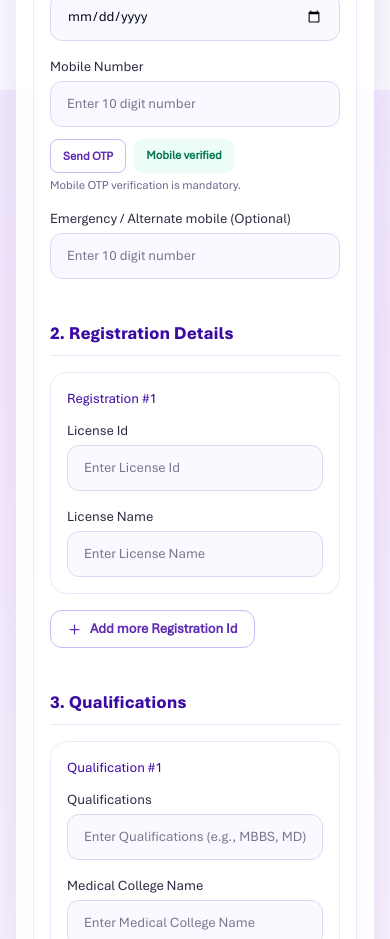
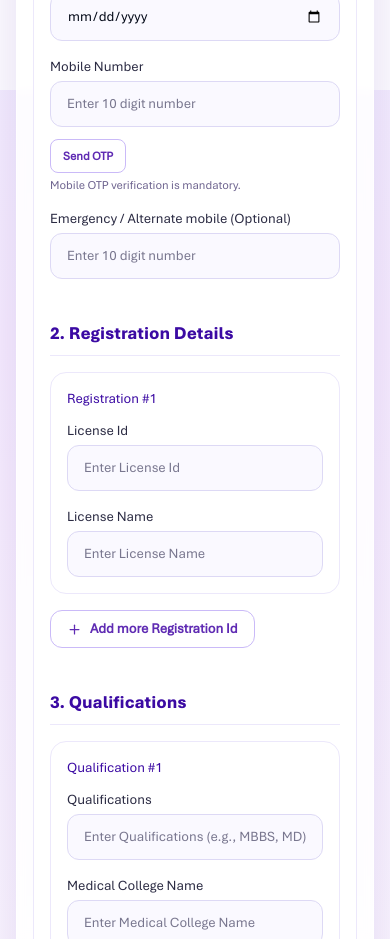
Before and after one commit to AmanDwivedi9335/clinic-portpolio, a Next.js app: page /doctorRegistration in a window 390 px wide. Shown: the part 820-1759 px from the top of the page. Built offline with nearby package versions, Linux system fonts and the light colour scheme.

Commit message:
Fix doctor mobile verified badge visibility

```diff
--- a/src/app/doctorRegistration/page.js
+++ b/src/app/doctorRegistration/page.js
@@ -404,7 +404,7 @@ export default function DoctorRegistrationPage() {
               <button type="button" onClick={sendMobileOtp} disabled={isSendingMobileOtp} className="rounded-lg border border-[#cabaf8] px-3 py-2 text-xs font-semibold text-[#5f2bb3] hover:bg-[#f3edff] disabled:opacity-60">
                 {isSendingMobileOtp ? "Sending..." : mobileOtpSent ? "Resend OTP" : "Send OTP"}
               </button>
-              {mobileOtpVerified === String(mobileValue || "").replace(/\D/g, "").slice(-10) && (
+              {mobileOtpVerified === String(mobileValue || "").replace(/\D/g, "").slice(-10) && String(mobileValue || "").replace(/\D/g, "").slice(-10) && (
                 <span className="rounded-lg bg-emerald-50 px-3 py-2 text-xs font-semibold text-emerald-700">Mobile verified</span>
               )}
             </div>
```
